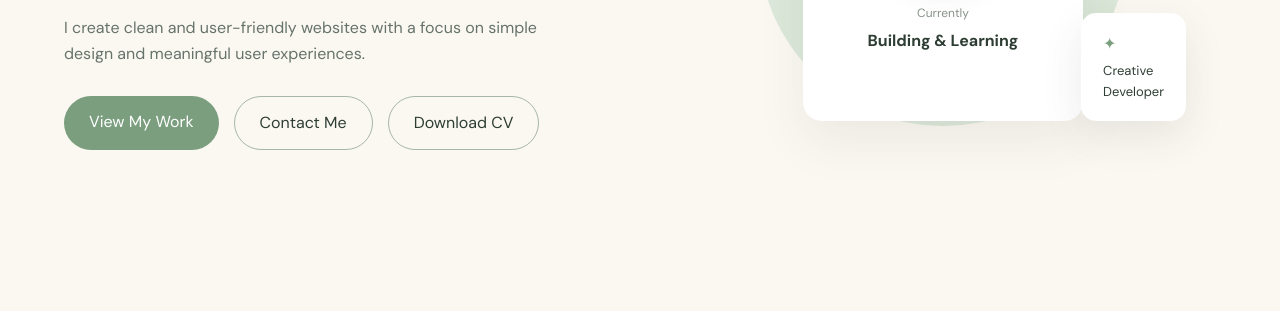
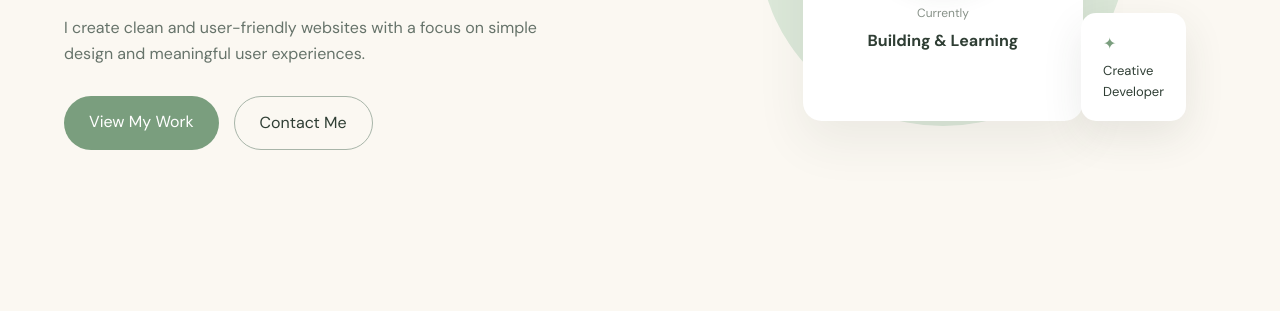
Before and after one commit to hsuhoneyk/hsuhoneyk.github.io, a plain HTML site: page index.html in a window 1280 px wide. Shown: the part 489-800 px from the top of the page. Drawn offline with nearby package versions, Linux system fonts and the light colour scheme.

Commit message:
update index.html and about.html

```diff
--- a/index.html
+++ b/index.html
@@ -81,9 +81,6 @@
                         Contact Me
                     </a>
 
-                    <a href="output/pdf/Hsu_Honey_Kyaw_Junior_Full_Stack_Developer_CV.pdf" class="secondary-button cv-button" download>
-                        Download CV
-                    </a>
                 </div>
 
             </div>
```
Also changed, not shown: about.html (+0 -3 lines).
